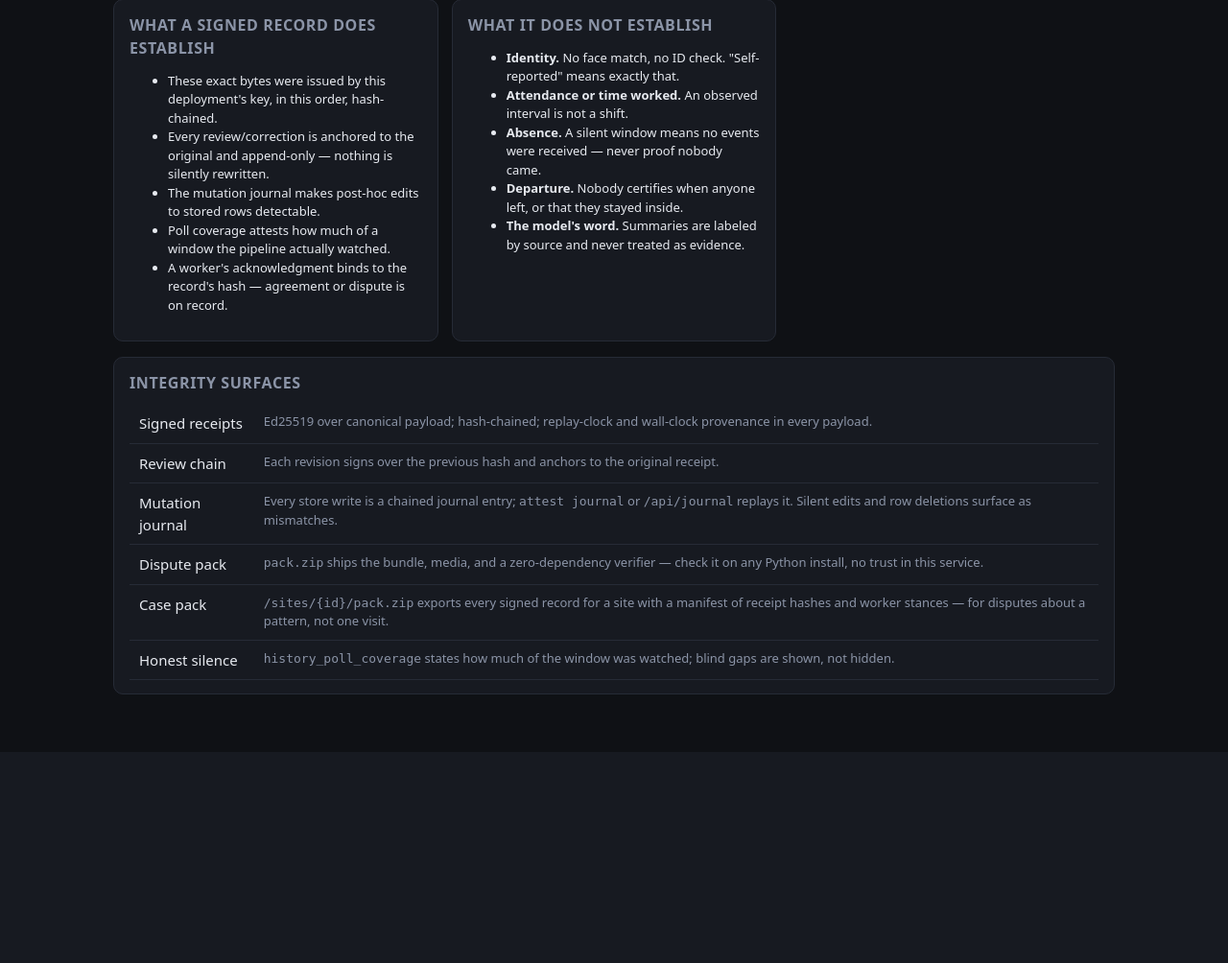
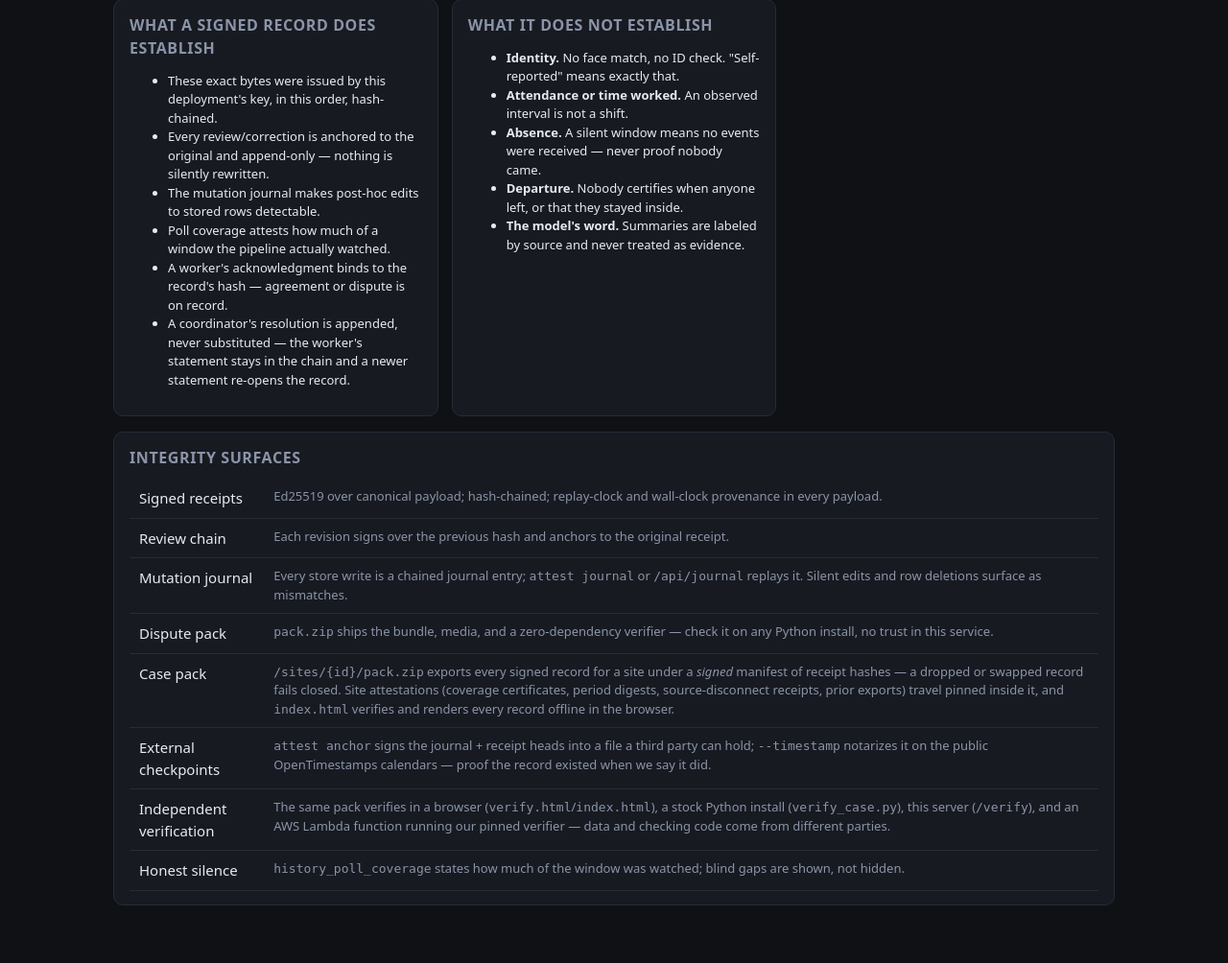
Before and after one commit to josepha-mayo/attest, a FastAPI app: template src/attest/templates/about.html in a window 1280 px wide. Shown: the part 174-1178 px from the top of the page at 96% size. Before the commit the page ends 898 px from the top, so only its background shows below. Run offline with FastAPI, Linux system fonts and the light colour scheme; the template is opened without the code that fills it, so the values that code supplies are empty; some libraries are stand-ins or nearby versions.

Commit message:
Bring the claim-boundary page up to the current feature set
The integrity-surfaces table predated signed case manifests, pack
attestations, external anchors/OTS, and the Lambda verifier; resolutions
were missing from the does/does-not lists.

Generated with [Devin](https://devin.ai)

Co-Authored-By: Devin <158243242+devin-ai-integration[bot]@users.noreply.github.com>

```diff
--- a/src/attest/templates/about.html
+++ b/src/attest/templates/about.html
@@ -13,6 +13,7 @@
   <li>The mutation journal makes post-hoc edits to stored rows detectable.</li>
   <li>Poll coverage attests how much of a window the pipeline actually watched.</li>
   <li>A worker's acknowledgment binds to the record's hash — agreement or dispute is on record.</li>
+  <li>A coordinator's resolution is appended, never substituted — the worker's statement stays in the chain and a newer statement re-opens the record.</li>
 </ul>
 </div>
 <div class="card">
@@ -34,7 +35,9 @@
   <tr><td>Review chain</td><td class="small muted">Each revision signs over the previous hash and anchors to the original receipt.</td></tr>
   <tr><td>Mutation journal</td><td class="small muted">Every store write is a chained journal entry; <code>attest journal</code> or <code>/api/journal</code> replays it. Silent edits and row deletions surface as mismatches.</td></tr>
   <tr><td>Dispute pack</td><td class="small muted"><code>pack.zip</code> ships the bundle, media, and a zero-dependency verifier — check it on any Python install, no trust in this service.</td></tr>
-  <tr><td>Case pack</td><td class="small muted"><code>/sites/{id}/pack.zip</code> exports every signed record for a site with a manifest of receipt hashes and worker stances — for disputes about a pattern, not one visit.</td></tr>
+  <tr><td>Case pack</td><td class="small muted"><code>/sites/{id}/pack.zip</code> exports every signed record for a site under a <em>signed</em> manifest of receipt hashes — a dropped or swapped record fails closed. Site attestations (coverage certificates, period digests, source-disconnect receipts, prior exports) travel pinned inside it, and <code>index.html</code> verifies and renders every record offline in the browser.</td></tr>
+  <tr><td>External checkpoints</td><td class="small muted"><code>attest anchor</code> signs the journal + receipt heads into a file a third party can hold; <code>--timestamp</code> notarizes it on the public OpenTimestamps calendars — proof the record existed when we say it did.</td></tr>
+  <tr><td>Independent verification</td><td class="small muted">The same pack verifies in a browser (<code>verify.html</code>/<code>index.html</code>), a stock Python install (<code>verify_case.py</code>), this server (<code>/verify</code>), and an AWS Lambda function running our pinned verifier — data and checking code come from different parties.</td></tr>
   <tr><td>Honest silence</td><td class="small muted"><code>history_poll_coverage</code> states how much of the window was watched; blind gaps are shown, not hidden.</td></tr>
 </table>
 </div>
```
